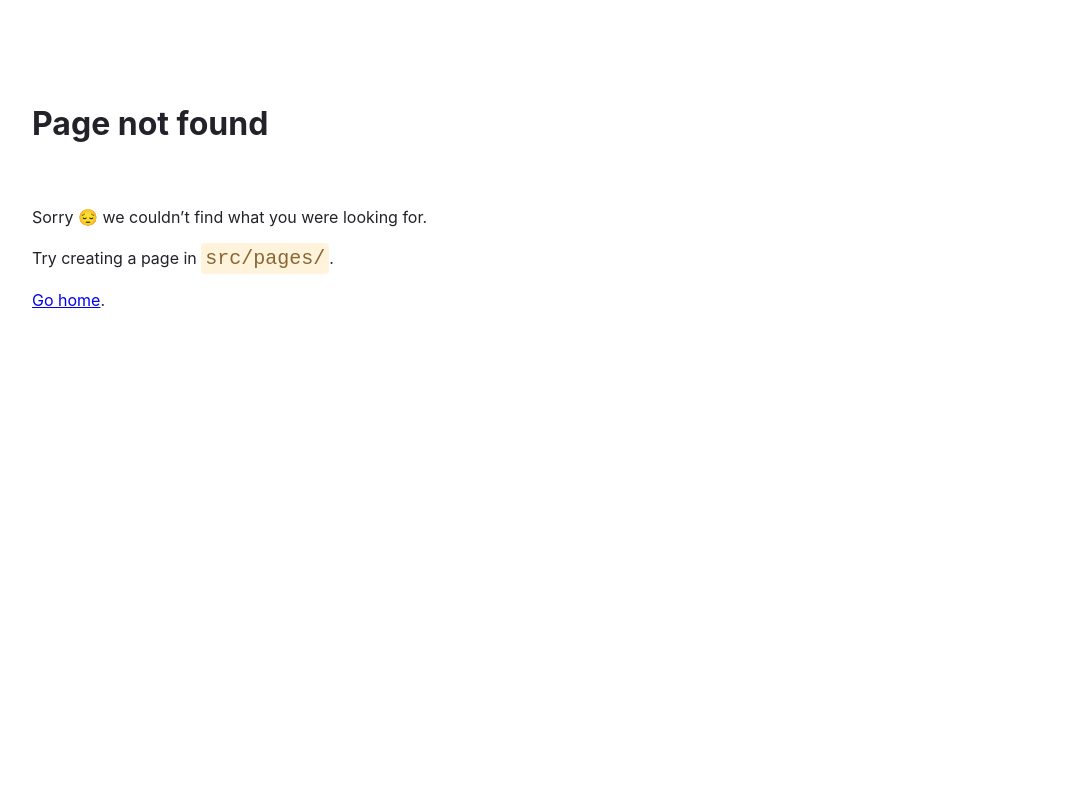
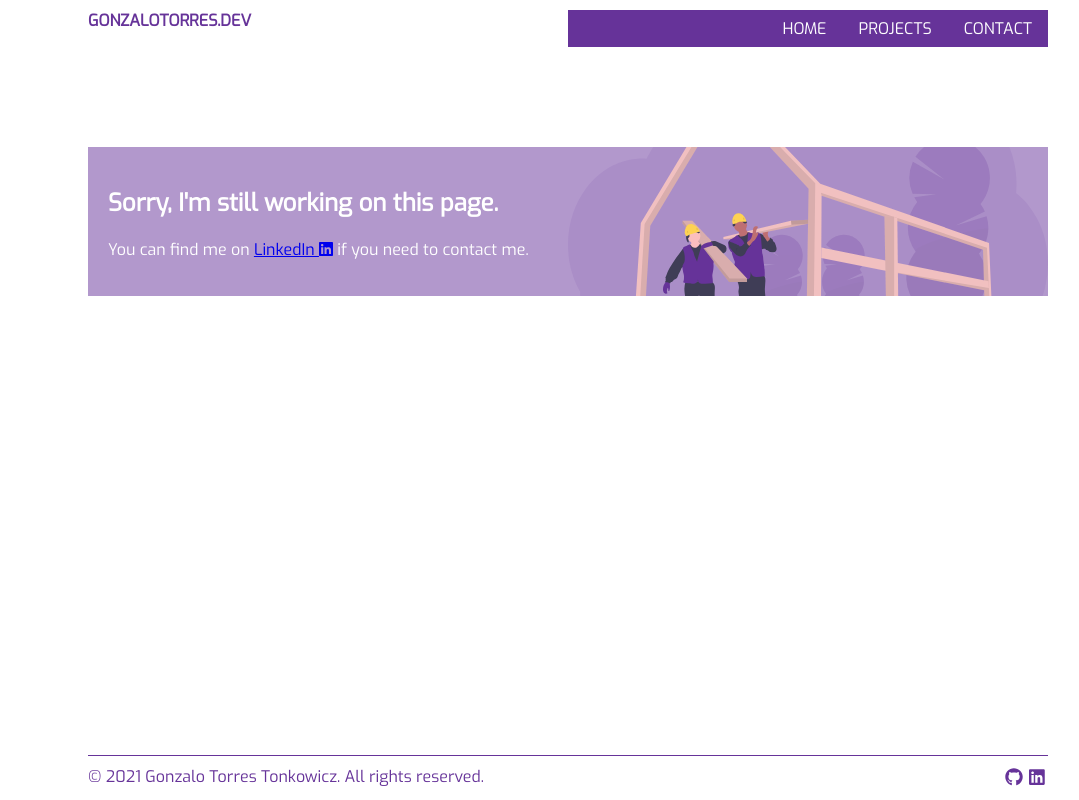
Before and after one commit to GoneTorres/gonzalotorres.dev, a Gatsby site: page /contact in a window 1280 px wide. Before the commit this address had no page. Shown: the whole page, without its empty margins (72-1151 px from the left). Built offline with nearby package versions, Linux system fonts and the light colour scheme; Gatsby itself is replaced by a stand-in of ours.

```diff
--- a/gatsby-config.js
+++ b/gatsby-config.js
@@ -1,7 +1,37 @@
 module.exports = {
   siteMetadata: {
-    siteUrl: "https://www.yourdomain.tld",
-    title: "gonzalotorres.dev",
+    siteUrl: `https://gonzalotorres.dev`,
+    title: `Gonzalo Torres | Full Stack Developer`,
+    author: `Gonzalo Torres Tonkowicz`,
+    description: "Gonzalo Torres Tonkowicz's Developer porftolio",
   },
-  plugins: [],
+  plugins: [
+    `gatsby-plugin-gatsby-cloud`,
+    `gatsby-plugin-image`,
+    `gatsby-plugin-sharp`,
+    `gatsby-plugin-react-helmet`,
+    `gatsby-plugin-fontawesome-css`,
+    {
+      resolve: `gatsby-plugin-styled-components`,
+      options: {
+        // Add any options here
+      },
+    },
+    {
+      resolve: `gatsby-source-filesystem`,
+      options: {
+        name: `images`,
+        path: `${__dirname}/src/images`,
+      },
+    },
+    {
+      resolve: `gatsby-plugin-google-fonts`,
+      options: {
+        fonts: [
+          `Exo\:100,100i,300,400`
+        ],
+        display: 'swap',
+      },
+    },
+  ],
 };
--- /dev/null
+++ b/src/components/Footer.js
@@ -0,0 +1,39 @@
+import { faGithub, faLinkedin } from '@fortawesome/free-brands-svg-icons';
+import { FontAwesomeIcon } from '@fortawesome/react-fontawesome';
+import React from 'react';
+import styled from 'styled-components';
+
+const FooterWrapper = styled.div`
+  max-width: 960px;
+  width: 100%;
+  padding: 10px 0;
+  position: fixed;
+  bottom: 0px;
+  color: rebeccaPurple;
+  margin: 0 auto;
+  border-top: 1px solid rebeccaPurple;
+  display: flex;
+  justify-content: space-between;
+`;
+
+const FooterLink = styled.a`
+  margin: 2px 3px;
+  color: rebeccaPurple;
+  font-size: large;
+`;
+
+const Footer = () => (
+  <FooterWrapper>
+    <div>© 2021 Gonzalo Torres Tonkowicz. All rights reserved.</div>
+    <div>
+      <FooterLink href='https://github.com/gonetorres' target='_blank' rel='noreferrer'>
+        <FontAwesomeIcon icon={faGithub} />
+      </FooterLink>
+      <FooterLink href='https://www.linkedin.com/in/gonzalotorrestz/' target='_blank' rel='noreferrer'>
+        <FontAwesomeIcon icon={faLinkedin} />
+      </FooterLink>
+    </div>
+  </FooterWrapper>
+);
+
+export default Footer;
--- /dev/null
+++ b/src/components/Header.js
@@ -0,0 +1,49 @@
+import React from 'react';
+import { graphql, Link, StaticQuery } from 'gatsby';
+import styled from 'styled-components';
+import MainMenu from './MainMenu';
+
+const HeaderWrapper = styled.div`
+  margin: 0 auto;
+  display: flex;
+  max-width: 960px;
+  width: 100%;
+`;
+
+const SiteTitleWrapper = styled.div`
+  display: block;
+  width: 50%;
+`;
+
+const SiteTitle = styled(Link)`
+  font-weight: bold;
+  color: rebeccaPurple;
+  text-transform: uppercase;
+  text-decoration: none;
+`;
+
+const Header = () => (
+  <StaticQuery
+    query={graphql`
+      {
+        site {
+          siteMetadata {
+            title
+            description
+            author
+          }
+        }
+      }
+    `}
+    render={(props) => (
+      <HeaderWrapper>
+        <SiteTitleWrapper>
+          <SiteTitle to='/'>gonzalotorres.dev</SiteTitle>
+        </SiteTitleWrapper>
+        <MainMenu></MainMenu>
+      </HeaderWrapper>
+    )}
+  />
+);
+
+export default Header;
--- /dev/null
+++ b/src/components/Layout.js
@@ -0,0 +1,36 @@
+import * as React from 'react';
+import styled, { createGlobalStyle } from 'styled-components';
+import Header from './Header';
+import Footer from './Footer';
+import SiteInfo from './SiteInfo';
+
+const GlobalStyles = createGlobalStyle`
+body{
+  margin: 0 !important;
+  padding: 10px !important;
+}
+*{font-family: 'Exo', sans-serif;}
+`;
+
+const LayoutContainer = styled.main`
+  margin: 0 auto;
+  max-width: 960px;
+`;
+
+const MainContent = styled.div`
+  width: 100%;
+  margin: 0 auto;
+  padding: 100px 0;
+`;
+
+const Layout = ({ children }) => (
+  <LayoutContainer>
+    <GlobalStyles />
+    <SiteInfo />
+    <Header />
+    <MainContent>{children}</MainContent>
+    <Footer></Footer>
+  </LayoutContainer>
+);
+
+export default Layout;
--- /dev/null
+++ b/src/components/MainMenu.js
@@ -0,0 +1,35 @@
+import * as React from 'react';
+import { Link } from 'gatsby';
+import styled from 'styled-components';
+
+const MainMenuWrapper = styled.div`
+  display: block;
+  width: 50%;
+`;
+
+const MenuItemsWrapper = styled.div`
+  display: flex;
+  background-color: rebeccaPurple;
+  justify-content: flex-end;
+`;
+
+const MenuItem = styled(Link)`
+  color: white;
+  display: block;
+  padding: 8px 16px;
+  text-decoration: none;
+  text-transform: uppercase;
+`;
+
+const MainMenu = () => {
+  return (
+    <MainMenuWrapper>
+      <MenuItemsWrapper>
+        <MenuItem to={`/`}>Home</MenuItem>
+        <MenuItem to={`/projects/`}>Projects</MenuItem>
+        <MenuItem to={`/contact/`}>Contact</MenuItem>
+      </MenuItemsWrapper>
+    </MainMenuWrapper>
+  );
+};
+export default MainMenu;
--- /dev/null
+++ b/src/components/SiteInfo.js
@@ -0,0 +1,29 @@
+import React from 'react';
+import { graphql, StaticQuery } from 'gatsby';
+import { Helmet } from 'react-helmet';
+
+const SiteInfo = () => (
+  <StaticQuery
+    query={graphql`
+      {
+        site {
+          siteMetadata {
+            title
+            description
+            author
+          }
+        }
+      }
+    `}
+    render={(props) => (
+        <Helmet>
+          <title>{props.site.siteMetadata.title}</title>
+          <meta name="description" content={props.site.siteMetadata.description} />
+          <meta name="author" content={props.site.siteMetadata.author} />
+          <script src="https://kit.fontawesome.com/0de9f6b5dc.js" crossOrigin="anonymous"></script>
+        </Helmet>
+    )}
+  />
+);
+
+export default SiteInfo;
--- a/src/pages/404.js
+++ b/src/pages/404.js
@@ -1,54 +1,33 @@
-import * as React from "react"
-import { Link } from "gatsby"
+import React from 'react';
+import Layout from '../components/Layout';
+import styled from 'styled-components';
+import notFoundPageSVG from '../images/404.svg';
 
-// styles
-const pageStyles = {
-  color: "#232129",
-  padding: "96px",
-  fontFamily: "-apple-system, Roboto, sans-serif, serif",
-}
-const headingStyles = {
-  marginTop: 0,
-  marginBottom: 64,
-  maxWidth: 320,
-}
+const HomeWrapper = styled.div`
+  color: white;
+  background-color: rgba(102, 51, 153, 0.5);
+  padding: 20px;
+  display: flex;
+  justify-content: space-between;
+  background-image: url(${notFoundPageSVG});
+  background-position: right;
+  background-repeat: no-repeat;
+  background-size: contain;
+`;
 
-const paragraphStyles = {
-  marginBottom: 48,
-}
-const codeStyles = {
-  color: "#8A6534",
-  padding: 4,
-  backgroundColor: "#FFF4DB",
-  fontSize: "1.25rem",
-  borderRadius: 4,
-}
+const HomeInner = styled.div`
+  width: 50%;
+`;
 
-// markup
 const NotFoundPage = () => {
   return (
-    <main style={pageStyles}>
-      <title>Not found</title>
-      <h1 style={headingStyles}>Page not found</h1>
-      <p style={paragraphStyles}>
-        Sorry{" "}
-        <span role="img" aria-label="Pensive emoji">
-          😔
-        </span>{" "}
-        we couldn’t find what you were looking for.
-        <br />
-        {process.env.NODE_ENV === "development" ? (
-          <>
-            <br />
-            Try creating a page in <code style={codeStyles}>src/pages/</code>.
-            <br />
-          </>
-        ) : null}
-        <br />
-        <Link to="/">Go home</Link>.
-      </p>
-    </main>
-  )
-}
-
-export default NotFoundPage
+    <Layout>
+      <HomeWrapper>
+        <HomeInner>
+        <h2>This is not the page you're looking for.</h2>
+        </HomeInner>
+      </HomeWrapper>
+    </Layout>
+  );
+};
+export default NotFoundPage;
--- /dev/null
+++ b/src/pages/contact.js
@@ -0,0 +1,42 @@
+import React from 'react';
+import Layout from '../components/Layout';
+import styled from 'styled-components';
+import { FontAwesomeIcon } from '@fortawesome/react-fontawesome';
+import { faLinkedin } from '@fortawesome/free-brands-svg-icons';
+import underConstructionSVG from '../images/under_construction.svg';
+
+const HomeWrapper = styled.div`
+  color: white;
+  background-color: rgba(102, 51, 153, 0.5);
+  padding: 20px;
+  display: flex;
+  justify-content: space-between;
+  background-image: url(${underConstructionSVG});
+  background-position: right;
+  background-repeat: no-repeat;
+  background-size: 50%;
+`;
+
+const HomeInner = styled.div`
+  width: 50%;
+`;
+
+const ContactPage = () => {
+  return (
+    <Layout>
+      <HomeWrapper>
+        <HomeInner>
+          <h2>Sorry, I'm still working on this page.</h2>
+          <p>
+            You can find me on{' '}
+            <a href='https://www.linkedin.com/in/gonzalotorrestz/?locale=en_US' target='_blank' rel='noreferrer'>
+              LinkedIn <FontAwesomeIcon icon={faLinkedin}></FontAwesomeIcon>
+            </a>{' '}
+            if you need to contact me.
+          </p>
+        </HomeInner>
+      </HomeWrapper>
+    </Layout>
+  );
+};
+export default ContactPage;
```
Also changed, not shown: package.json (+18 -1 lines), src/pages/index.js (+44 -177 lines), src/pages/projects.js (added, +42 -0 lines), src/images/404.svg (added), src/images/code_thinking.svg (added), src/images/coding.svg (added), src/images/digital_nomad.svg (added), src/images/freelancer.svg (added), src/images/under_construction.svg (added), 1 other file.
